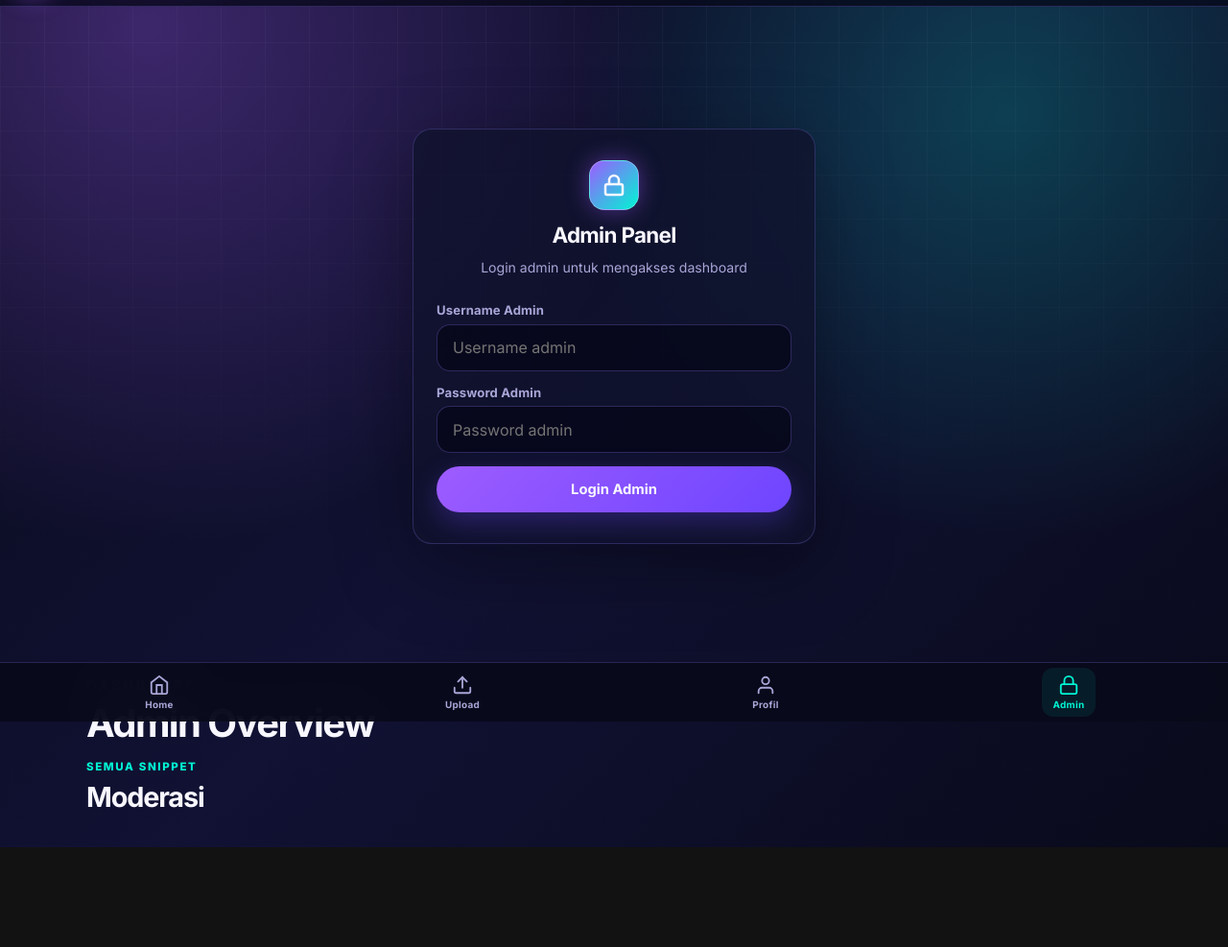
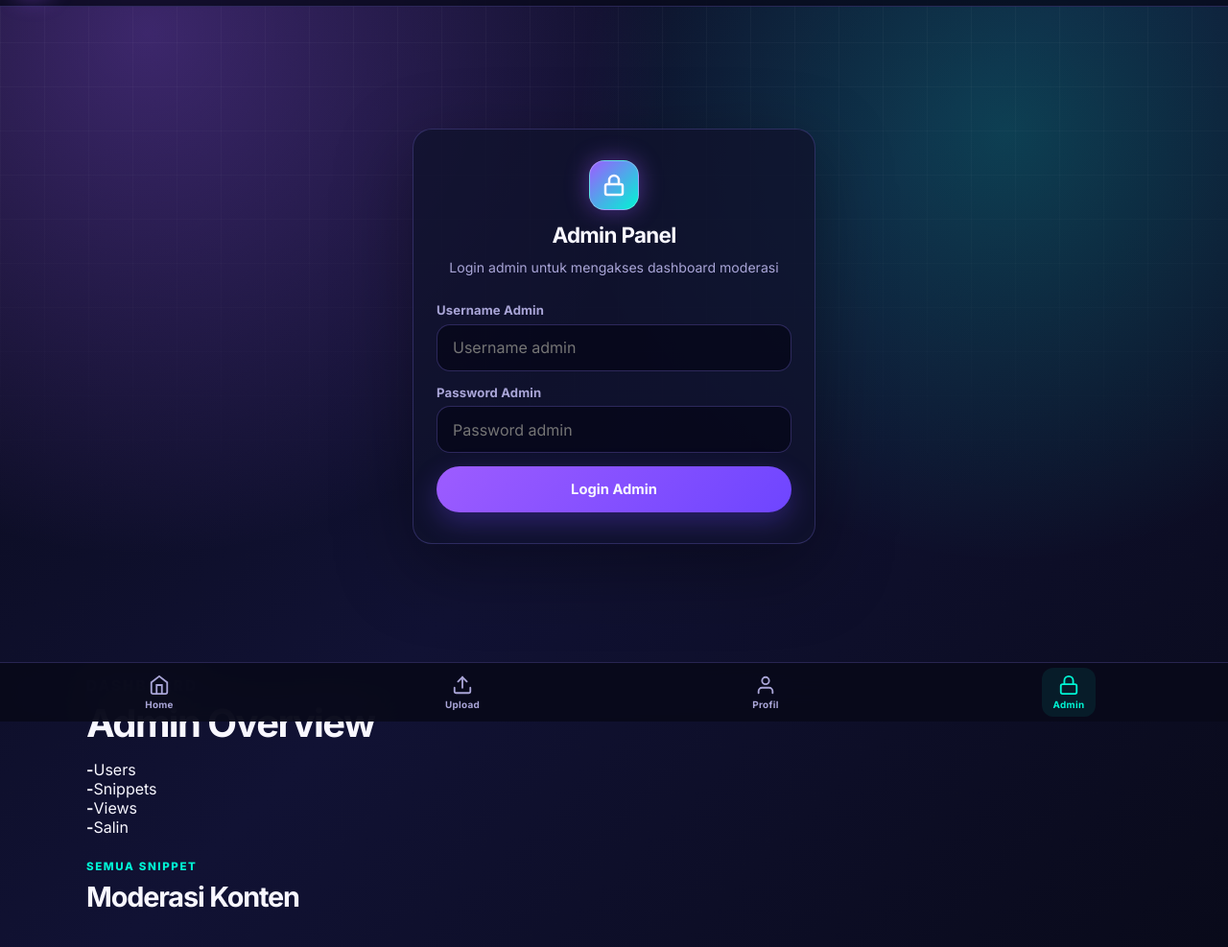
Before and after one commit to andrizalhacieboan-ai/snippets, a website: page public/dashboard.html in a window 1280 px wide. Shown: the part 48-1035 px from the top of the page at 96% size. Before the commit the page ends 931 px from the top, so only its background shows below. Drawn offline with Linux system fonts and the light colour scheme; no server answers.

Commit message:
Update admin dashboard content and labels

```diff
--- a/public/dashboard.html
+++ b/public/dashboard.html
@@ -37,7 +37,7 @@
               <svg width="24" height="24" viewBox="0 0 24 24" fill="none" stroke="currentColor" stroke-width="2.5" stroke-linecap="round"><rect x="3" y="11" width="18" height="11" rx="2" ry="2"/><path d="M7 11V7a5 5 0 0 1 10 0v4"/></svg>
             </div>
             <h1>Admin Panel</h1>
-            <p>Login admin untuk mengakses dashboard</p>
+            <p>Login admin untuk mengakses dashboard moderasi</p>
           </div>
 
           <form id="adminForm" class="form-grid">
@@ -55,21 +55,29 @@
       </div>
     </div>
 
-    <!-- Admin Dashboard Content -->
+    <!-- Admin Dashboard Content (Hidden by default) -->
     <div id="protectedContent" class="hidden">
       <div class="page-header">
         <p class="eyebrow">Dashboard</p>
         <h1>Admin Overview</h1>
       </div>
 
-      <div id="statsGrid" class="stats-grid"></div>
-
-      <div class="section-heading">
-        <p class="eyebrow">Semua Snippet</p>
-        <h2>Moderasi</h2>
+      <div id="statsGrid" class="stats-grid">
+        <div class="stat-box"><strong>-</strong><span>Users</span></div>
+        <div class="stat-box"><strong>-</strong><span>Snippets</span></div>
+        <div class="stat-box"><strong>-</strong><span>Views</span></div>
+        <div class="stat-box"><strong>-</strong><span>Salin</span></div>
       </div>
 
-      <div id="adminSnippets"></div>
+      <div class="section-heading" style="margin-top: 1.5rem;">
+        <p class="eyebrow">Semua Snippet</p>
+        <h2>Moderasi Konten</h2>
+      </div>
+
+      <div id="adminSnippets" class="admin-list">
+        <div class="skeleton skeleton-card"></div>
+        <div class="skeleton skeleton-card"></div>
+      </div>
     </div>
   </main>
 
```
